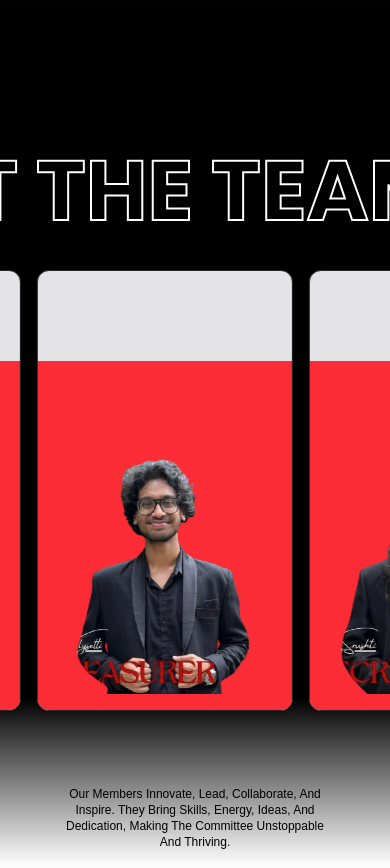
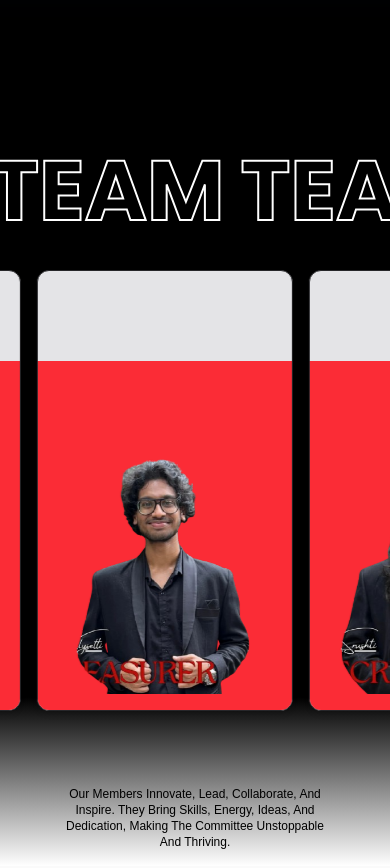
Before and after one commit to ssb-shree/dsa-website, a Next.js app: page / in a window 390 px wide. Shown: the part 822-1690 px from the top of the page. Built offline with nearby package versions, Linux system fonts and the light colour scheme; grey boxes are pictures that could not be loaded; a web font is replaced by a local one.

Commit message:
make heading responsive

```diff
--- a/src/components/root/Team.tsx
+++ b/src/components/root/Team.tsx
@@ -11,13 +11,17 @@ const poppins = Poppins({
 
 const Team = () => {
   return (
-    <section id="team" className=" relative w-screen h-screen bg-[linear-gradient(to_bottom,black_0%,black_80%,white_100%)] overflow-hidden flex flex-col justify-center items-center">
+    <section
+      id="team"
+      className=" relative w-screen h-screen bg-[linear-gradient(to_bottom,black_0%,black_80%,white_100%)] overflow-hidden flex flex-col justify-center items-center"
+    >
       <Marquee reverse>
         <h1
           className={`font-mono text-[10vh] md:text-[15vh] font-bold text-transparent
                [-webkit-text-stroke:2px_white] uppercase ${poppins.className}`}
         >
-          Meet The Team
+          <span className="hidden md:flex">Meet The Team</span>
+          <span className="flex md:hidden">Team</span>
         </h1>
       </Marquee>
 
```
